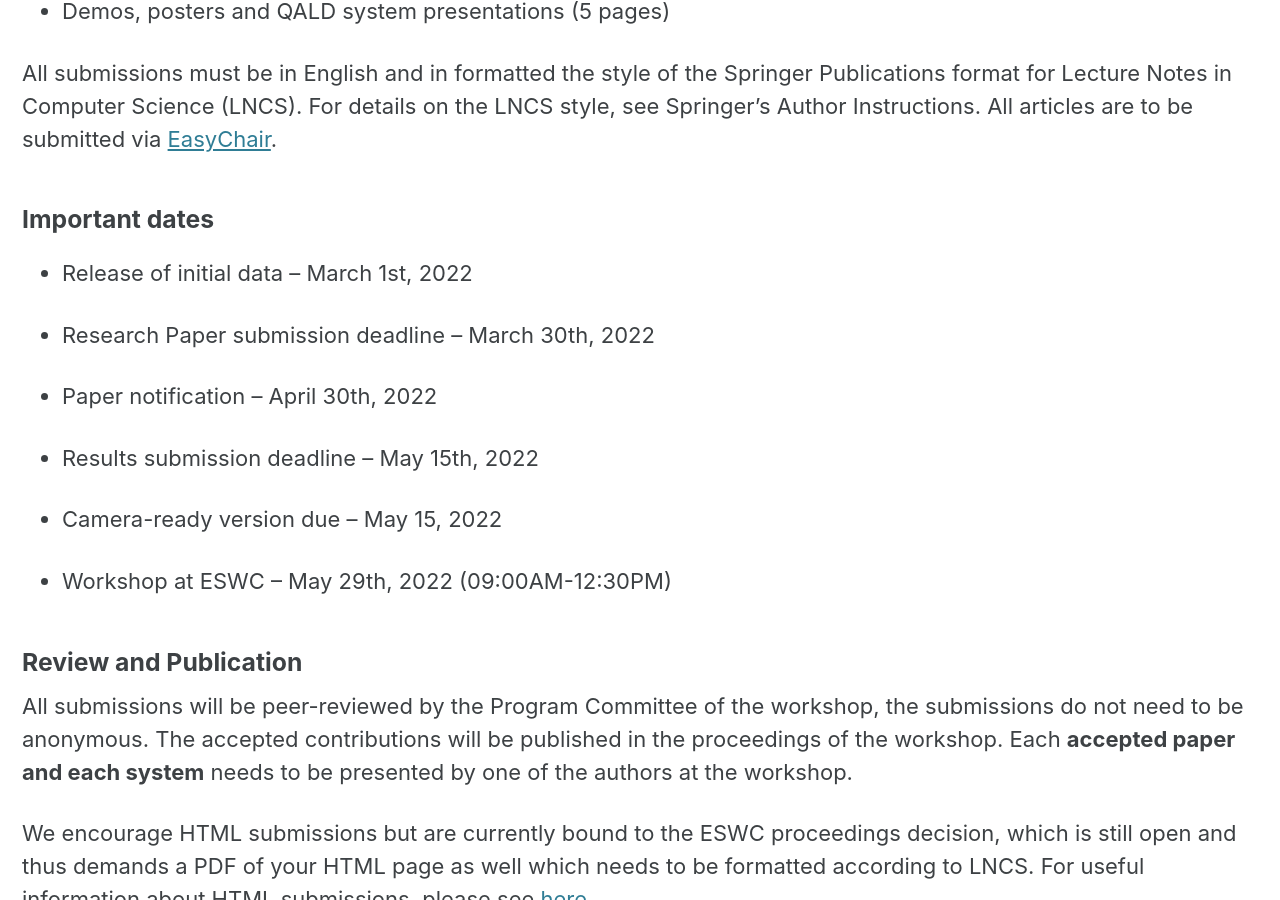
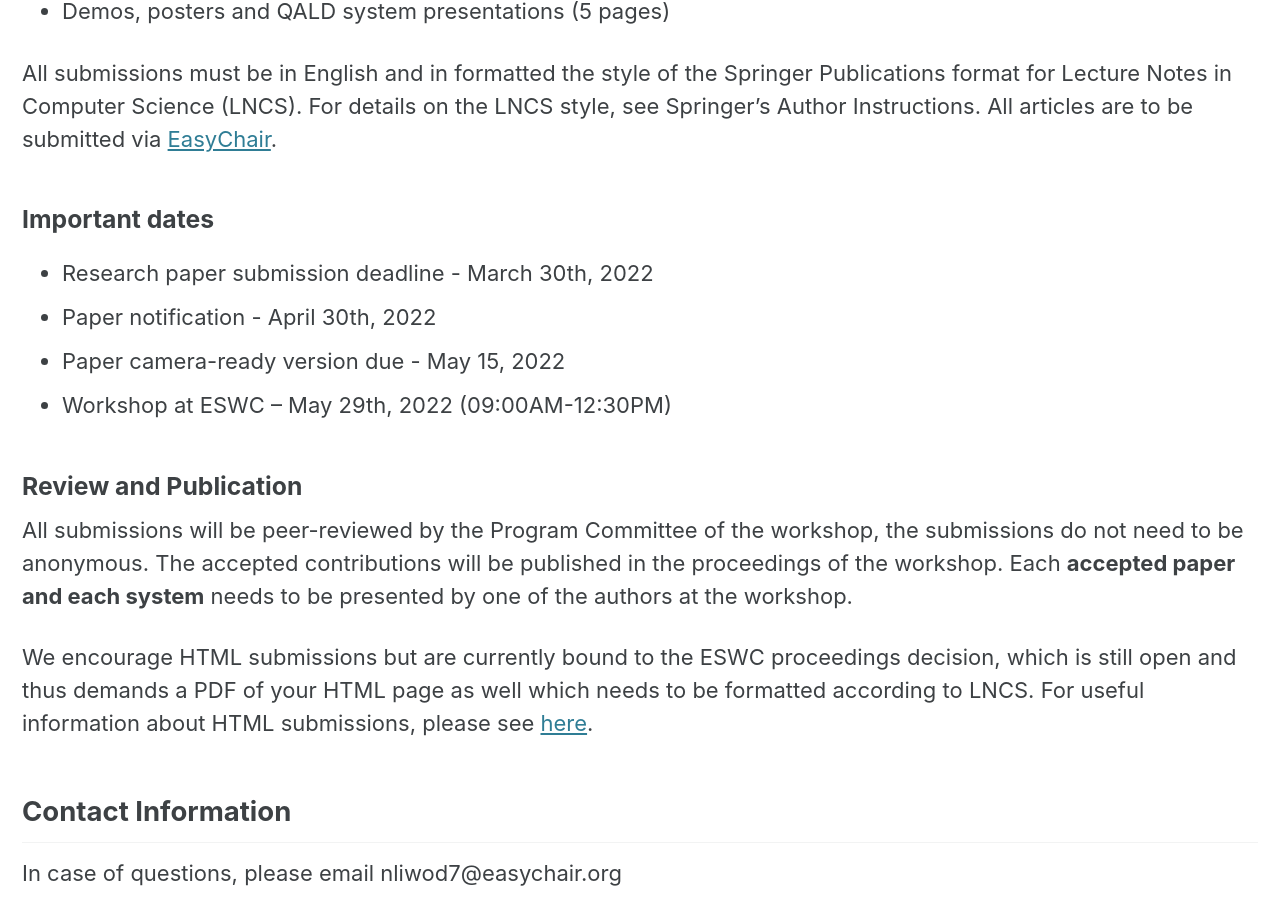
Before and after one commit to semantic-systems/nliwod-workshop, a Jekyll site: the page built from call-for-papers.md, in a window 1280 px wide and 900 px high, scrolled down 2647 px. Built offline with Jekyll 4.4.1, drawn with Linux system fonts in a browser that asks for light colours; cached includes are drawn as plain includes.

Commit message:
Update call-for-papers.md

```diff
--- a/call-for-papers.md
+++ b/call-for-papers.md
@@ -58,21 +58,10 @@ Springer's Author Instructions. All articles are to be submitted via  [EasyChair
 
 ### Important dates
 
-
-* Release of initial data -- March 1st, 2022
-
-* Research Paper submission deadline -- March 30th, 2022
-
-* Paper notification -- April 30th, 2022
-
-* Results submission deadline -- May 15th, 2022
-
-* Camera-ready version due -- May 15, 2022
-
-* Workshop at ESWC -- May 29th, 2022 (09:00AM-12:30PM)
-
-
-
+* Research paper submission deadline - March 30th, 2022
+* Paper notification - April 30th, 2022
+* Paper camera-ready version due - May 15, 2022
+* Workshop at ESWC – May 29th, 2022 (09:00AM-12:30PM)
 
 ### Review and Publication
 
```
